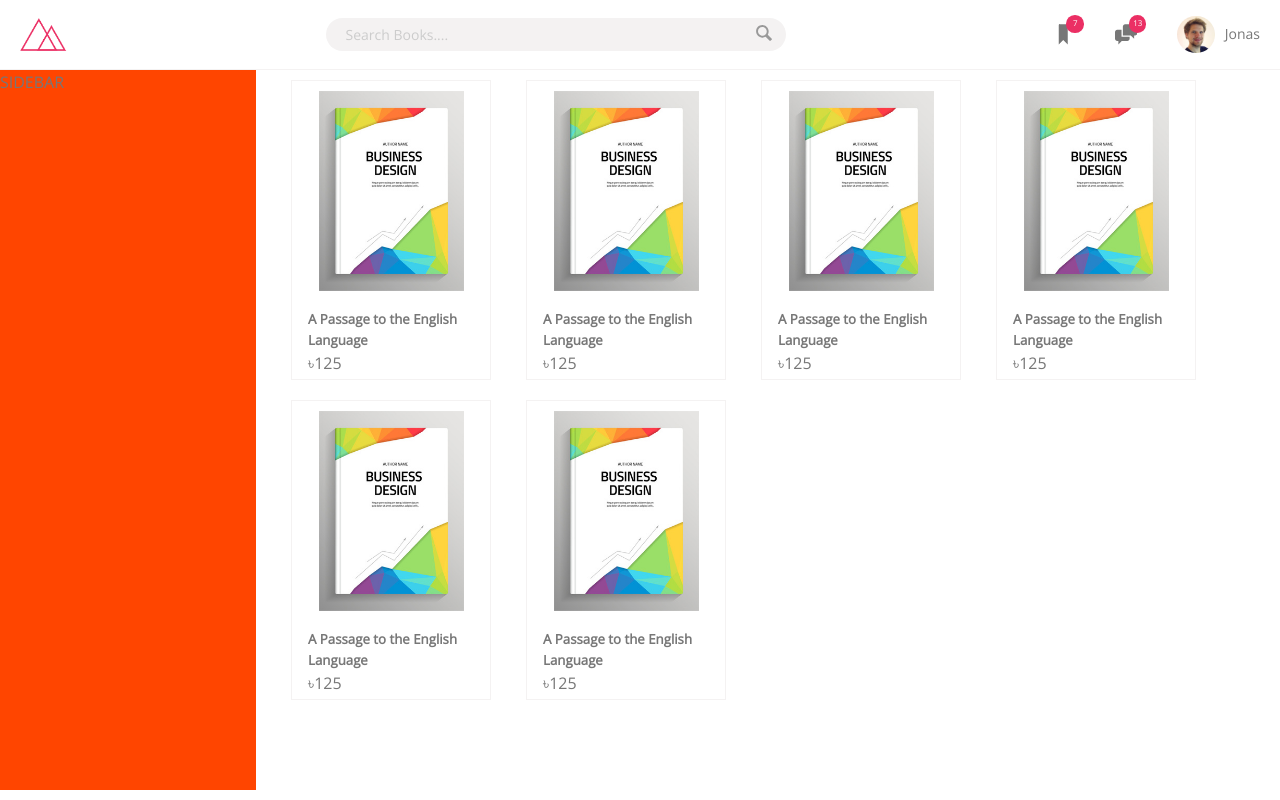
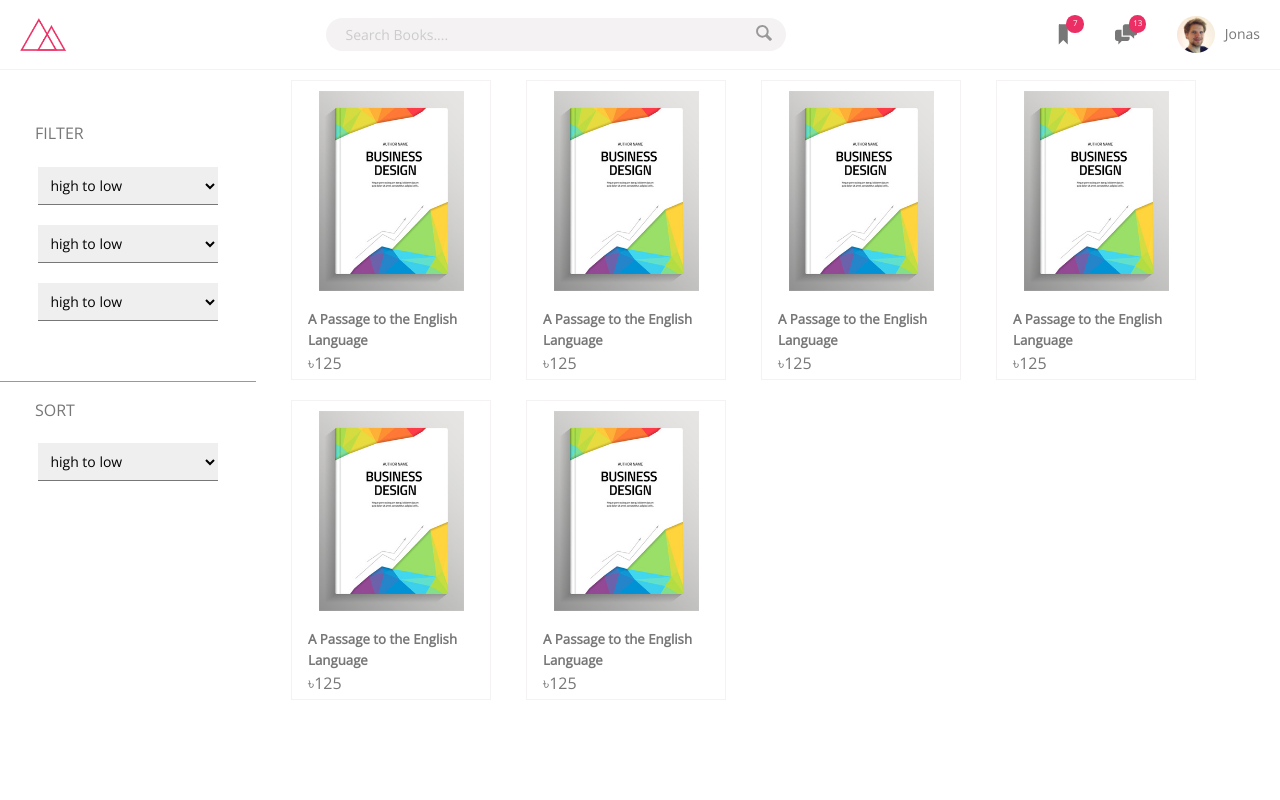
Before and after one commit to EbrahimAli-RU/Book-sellings, a React (Create React App) app: page / in a window 1280 px wide. Built offline with nearby package versions, Linux system fonts and the light colour scheme.

Commit message:
designed sidebar

```diff
--- /dev/null
+++ b/src/component/dropodownInput/Input.js
@@ -0,0 +1,10 @@
+const Input = ({ option }) => {
+    console.log(option)
+    return (
+        <select id='division' className='dropdown__input'>
+            {option.map(el => <option key={el}>{el}</option>)}
+        </select>
+    )
+}
+
+export default Input;
--- /dev/null
+++ b/src/container/layout/Sidebar.js
@@ -0,0 +1,21 @@
+import Input from '../../component/dropodownInput/Input'
+
+const SideBar = () => {
+    const sortOption = ['high to low', 'low to high']
+    return (
+        <div className='sidebar__area'>
+            <div className='sidebar__area-filter'>
+                <p className='sidebar__area__title'>FILTER</p>
+                <Input option={sortOption} />
+                <Input option={sortOption} />
+                <Input option={sortOption} />
+            </div>
+            <div className='sidebar__area-sort'>
+                <p className='sidebar__area__title'>SORT</p>
+                <Input option={sortOption} />
+            </div>
+        </div>
+    )
+}
+
+export default SideBar;
--- a/src/container/main/main.js
+++ b/src/container/main/main.js
@@ -1,9 +1,12 @@
 import Card from '../../component/card/card'
+import SideBar from '../layout/Sidebar'
 
 const Main = () => {
     return (
         <div className='content'>
-            <div className='sidebar'>SIDEBAR</div>
+            <div className='sidebar'>
+                <SideBar />
+            </div>
             <main className='cards__container'>
                 <Card />
                 <Card />
--- a/src/sass/component/__card.scss
+++ b/src/sass/component/__card.scss
@@ -39,7 +39,6 @@
     }
 
     &:hover .btn {
-
         opacity: 1;
     }
 
--- /dev/null
+++ b/src/sass/component/_dropdownInput.scss
@@ -0,0 +1,17 @@
+.dropdown__input {
+    width: 70%;
+    display: block;
+    border: none;
+    outline: none;
+    padding: .8rem;
+    font-size: 1.4rem;
+    font-family: 'Open Sans';
+    margin: 2rem auto;
+    cursor: pointer;
+    border-bottom: 1px solid var(--color-Grey-dark-2) ;
+    transition: all .3s;
+
+    &:focus, &:hover {
+        outline: none;
+    }
+}
--- /dev/null
+++ b/src/sass/layout/_sidebar.scss
@@ -0,0 +1,16 @@
+.sidebar__area {
+
+    &-filter {
+        margin-top: 20%;
+        padding-bottom: 4rem;
+    }
+    & > *:not(:last-child) {
+
+        border-bottom: 1px solid var(--color-Grey-dark-3);
+    }
+    &__title {
+        margin: 1.6rem 3.5rem;
+        font-size: 1.6rem;
+        font-weight: 400;
+    }
+}
--- a/src/sass/main.scss
+++ b/src/sass/main.scss
@@ -4,9 +4,11 @@
 
 //COMPONENT
 @import 'component/_card';
+@import 'component/dropdownInput';
 
 //LAYOUT
 @import 'layout/header';
+@import 'layout/sidebar';
 
 //PAGES
 @import 'pages/home';
--- a/src/sass/pages/_home.scss
+++ b/src/sass/pages/_home.scss
@@ -6,7 +6,6 @@
 
 .sidebar {
     flex: 0 0 20%;
-    background-color: orangered;
 }
 
 .cards__container {
--- a/src/sass/utils/_variable.scss
+++ b/src/sass/utils/_variable.scss
@@ -11,4 +11,6 @@
     --color-Grey-dark-2: #777;
     --color-Grey-dark-3: #999;
 
+    --line: 1px solid var(--color-Grey-light-2);
+
 }
```
